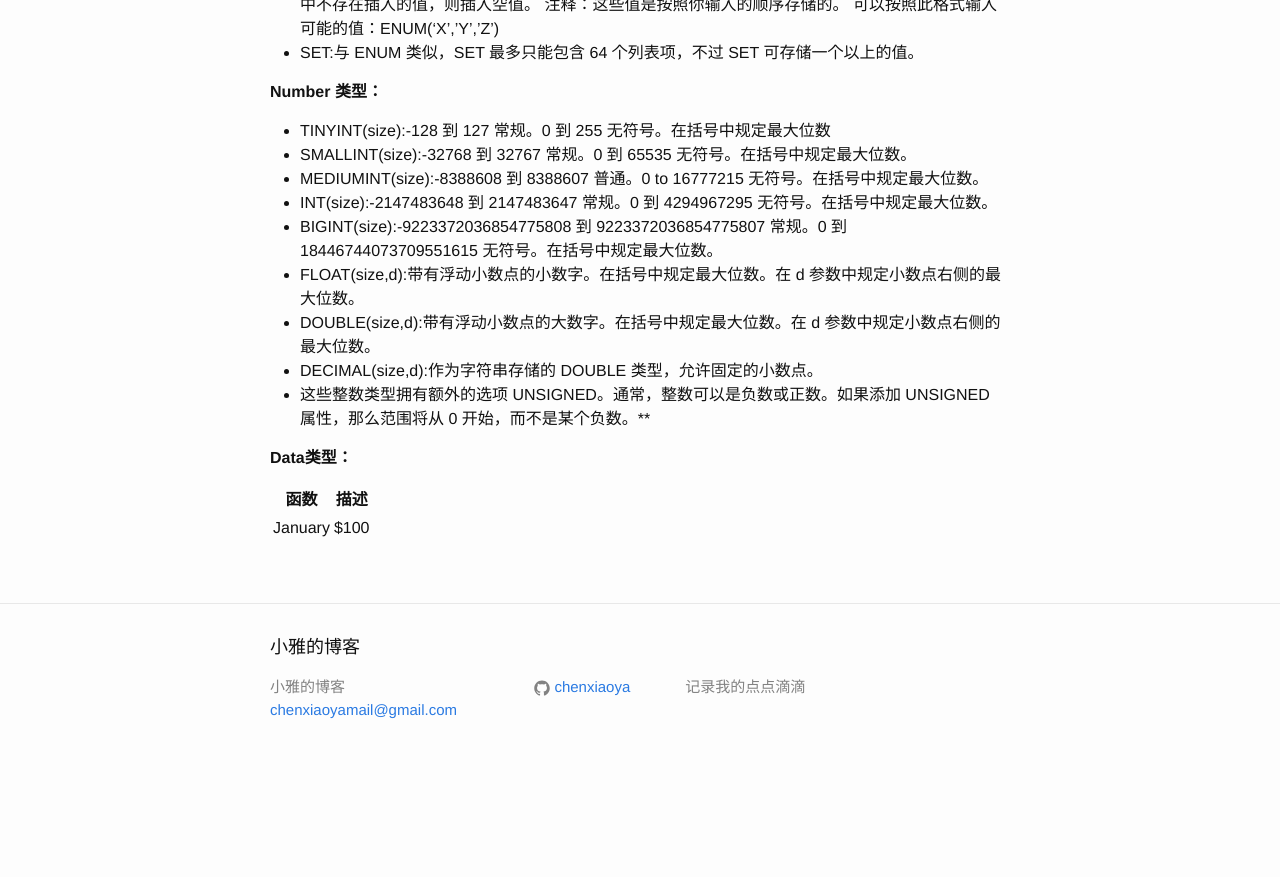
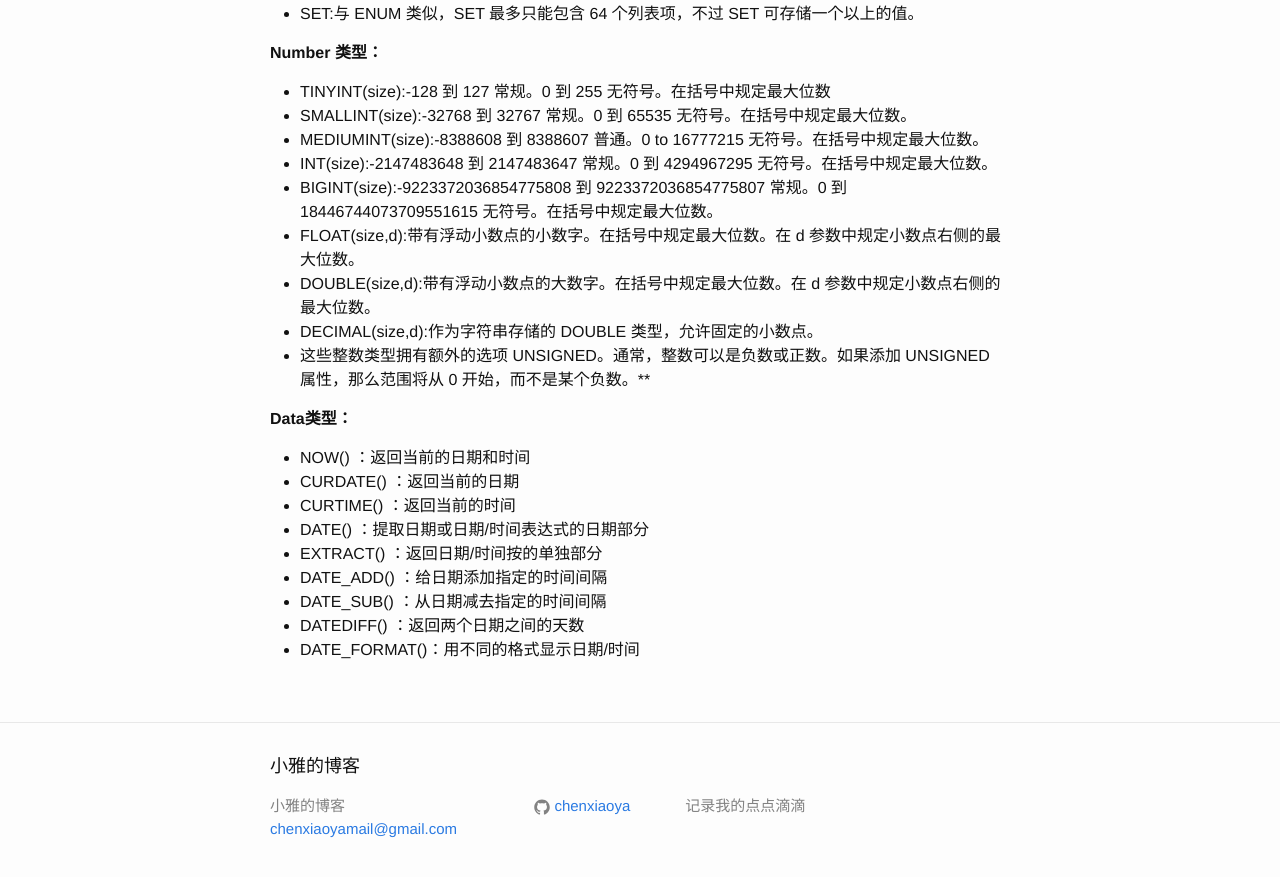
Before and after one commit to ChenXiaoya/chenxiaoya.github.io, a Jekyll site: the page built from _posts/2017-03-24-the-third-article.md, in a window 1280 px wide and 900 px high, scrolled down 573 px. Shown: the top 877 px of the window. Built offline with Jekyll 4.4.1, drawn with Linux system fonts in a browser that asks for light colours; our own code applies the rules of GitHub Pages for plain Markdown files; before the commit the page ends 1354 px from its top, so only the background shows below that.

Commit message:
update15’

```diff
--- a/_posts/2017-03-24-the-third-article.md
+++ b/_posts/2017-03-24-the-third-article.md
@@ -3,9 +3,8 @@ title: MySQL 数据类型
 ---
 
 在 MySQL 中，有三种主要的类型：文本、数字和日期/时间类型。
-
 **Text 类型：**
-* CHAR(size):保存固定长度的字符串（可包含字母、数字以及特殊字符）。在括号中指定字符串的长度。最多 255 个字符。
+*  CHAR(size):保存固定长度的字符串（可包含字母、数字以及特殊字符）。在括号中指定字符串的长度。最多 255 个字符。
 * VARCHAR(size):保存可变长度的字符串（可包含字母、数字以及特殊字符）。在括号中指定字符串的最大长度。最多 255 个字符。
 注释：如果值的长度大于 255，则被转换为 TEXT 类型。
 * TINYTEXT:存放最大长度为 255 个字符的字符串。
@@ -33,13 +32,12 @@ title: MySQL 数据类型
 *  这些整数类型拥有额外的选项 UNSIGNED。通常，整数可以是负数或正数。如果添加 UNSIGNED 属性，那么范围将从 0 开始，而不是某个负数。**
 
 **Data类型：**
-<table>
-  <tr>
-    <th>函数</th>
-    <th>描述</th>
-  </tr>
-  <tr>
-    <td>January</td>
-    <td>$100</td>
-  </tr>
-</table>
+* NOW() ：返回当前的日期和时间
+* CURDATE() ：返回当前的日期
+* CURTIME() ：返回当前的时间
+* DATE() ：提取日期或日期/时间表达式的日期部分
+* EXTRACT() ：返回日期/时间按的单独部分
+* DATE_ADD() ：给日期添加指定的时间间隔
+* DATE_SUB() ：从日期减去指定的时间间隔
+* DATEDIFF() ：返回两个日期之间的天数
+* DATE_FORMAT()：用不同的格式显示日期/时间
```
